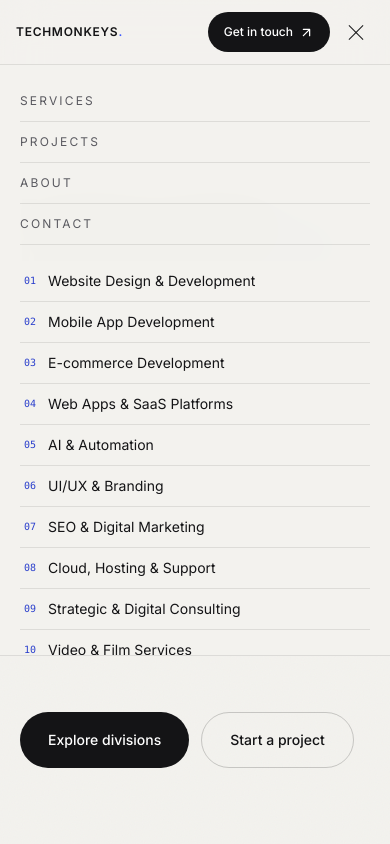
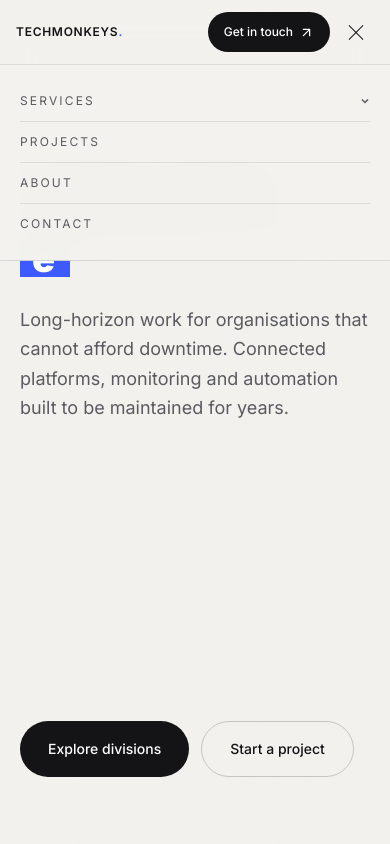
Before and after one commit to HarshalTarwale/Tech-Monkeys, a Next.js app: page / in a window 390 px wide. Both pictures are taken after a click on the button 356 px from the left and 32 px from the top of the page. Shown: the top 844 px of the page. Built offline with nearby package versions, Linux system fonts and the light colour scheme.

Commit message:
fix hero in phone view

```diff
--- a/components/sections/hero.tsx
+++ b/components/sections/hero.tsx
@@ -40,18 +40,25 @@
   return (
     <section
       id="top"
-      // h-screen (not min-h-screen) so max-h actually takes effect: with
-      // min-height, min always wins over a smaller max-height per the CSS
-      // spec, so min-h-screen + max-h silently ignored the cap on
+      // Height is handled differently per breakpoint, on purpose.
+      //
+      // Below `xl` the headline runs to three lines (the animated word
+      // sits on its own line there — see the note on it below), so the
+      // section uses `min-h-screen`: it fills the viewport when there is
+      // room and grows when there isn't, instead of a hard `h-screen`
+      // clipping the CTA row off the bottom on shorter devices.
+      //
+      // From `xl` up the headline is two lines again, so it is `h-screen`
+      // with a cap — plus `min-h-0` to clear the smaller-screen
+      // min-height, because min always beats a smaller max-height per the
+      // CSS spec and the cap would otherwise be silently ignored on
       // ultrawide/4K screens (measured: still rendered at a full 1440px).
-      // height + max-height caps it correctly there while still filling
-      // the viewport on any screen shorter than the cap.
       //
       // justify-center, not justify-between: the marquee that used to
       // anchor the bottom of this section is gone, and centring keeps the
       // content from sitting pinned to the top with a large dead gap
       // below it.
-      className="grain relative flex h-screen max-h-225 flex-col justify-center px-5 pb-10 pt-28 md:px-10"
+      className="grain relative flex min-h-screen flex-col justify-center px-5 pb-16 pt-28 md:px-10 xl:min-h-0 xl:h-screen xl:max-h-225 xl:pb-10"
     >
       <div className="relative z-10 mx-auto w-full max-w-shell">
         <div className="mb-8 font-mono text-xs uppercase tracking-[.22em] text-accent-deep">
@@ -87,7 +94,25 @@
               actually made earlier versions feel rough was uneven timing
               between them, and that is fixed in the hook — see the
               requestAnimationFrame note there. */}
-          <span className="-my-1 relative inline-flex h-[1em] items-center overflow-hidden bg-accent px-3 align-baseline">
+          {/* Below `xl` this is a block on its own line, not inline after
+              "for".
+
+              Inline, the box starts at whatever x the preceding text
+              happens to end at — and since the box is an unbreakable
+              inline unit that grows as it types, a longer word reflows
+              onto a new line mid-cycle. Measured across the real
+              animation: at 1024px "startups" and "corporates" sat at
+              x=574 while "enterprises" dropped to x=52, so the word
+              visibly jumped position and line partway through the loop.
+              At 768px it happened a word earlier.
+
+              The breakpoint is measured, not guessed: the longest word
+              only stops reflowing from ~1100px up, so `xl` (1280px) is
+              the first standard breakpoint with real margin. Below it,
+              all three words share one left edge on every phone and
+              tablet. `w-fit` keeps the accent block hugging the word
+              rather than stretching the whole row. */}
+          <span className="-my-1 relative mt-2 flex h-[1em] w-fit items-center overflow-hidden bg-accent px-3 align-baseline xl:mt-0 xl:inline-flex">
             <span
               aria-hidden="true"
               className="inline-flex items-center whitespace-nowrap text-white"
--- a/components/sections/site-header.tsx
+++ b/components/sections/site-header.tsx
@@ -5,7 +5,7 @@
 
 import { MagneticButton } from "@/components/ui/magnetic-button";
 import { SmartLink } from "@/components/ui/smart-link";
-import { footerNav, nav, site } from "@/lib/content";
+import { nav, site } from "@/lib/content";
 import type { Service, ServiceCategory } from "@/lib/content";
 
 /**
@@ -31,6 +31,8 @@
 }) {
   const [open, setOpen] = useState(false);
   const [mobileOpen, setMobileOpen] = useState(false);
+  /** Services disclosure inside the mobile panel — collapsed by default. */
+  const [mobileServices, setMobileServices] = useState(false);
   const wrapRef = useRef<HTMLDivElement>(null);
   const closeTimer = useRef<ReturnType<typeof setTimeout> | null>(null);
 
@@ -194,25 +196,59 @@
         </div>
       </div>
 
-      {/* Mobile panel. Animates on max-height so it never shifts the page. */}
+      {/* Mobile panel. Animates on max-height so it never shifts the page,
+          and scrolls internally once open rather than growing past the
+          viewport. */}
       <div
-        className={`overflow-hidden border-t border-line bg-bone/95 transition-[max-height,opacity] duration-300 ease-out md:hidden ${
-          mobileOpen ? "max-h-[70vh] opacity-100" : "max-h-0 opacity-0"
+        className={`border-t border-line bg-bone/95 transition-[max-height,opacity] duration-300 ease-out md:hidden ${
+          mobileOpen
+            ? "max-h-[80vh] overflow-y-auto opacity-100"
+            : "max-h-0 overflow-hidden opacity-0"
         }`}
       >
         <nav className="flex flex-col px-5 py-4">
-          {footerNav.map((item) => (
-            <SmartLink
-              key={item.href}
-              href={item.href}
-              onClick={() => setMobileOpen(false)}
-              className="border-b border-line py-3 text-xs uppercase tracking-[.18em] text-muted transition-colors last:border-0 hover:text-accent"
+          {nav.map((item) =>
+            "hasDropdown" in item && item.hasDropdown ? (
+              /* Services is a disclosure, not ten links dumped inline.
+                 Listing every service directly pushed the four actual
+                 nav destinations off the top of the panel and made the
+                 menu a wall of text — the whole point of a mobile menu
+                 is to fit on the screen. */
+              <div key={item.href}>
+                <button
+                  type="button"
+                  onClick={() => setMobileServices((v) => !v)}
+                  aria-expanded={mobileServices}
+                  className="flex w-full items-center justify-between border-b border-line py-3 text-xs uppercase tracking-[.18em] text-muted transition-colors hover:text-accent"
                 >
                   {item.label}
-            </SmartLink>
-          ))}
+                  <svg
+                    width="10"
+                    height="10"
+                    viewBox="0 0 10 10"
+                    fill="none"
+                    stroke="currentColor"
+                    strokeWidth="1.5"
+                    aria-hidden="true"
+                    className={`shrink-0 transition-transform duration-300 ${
+                      mobileServices ? "rotate-180" : ""
+                    }`}
+                  >
+                    <path d="M2 3.5 5 6.5 8 3.5" />
+                  </svg>
+                </button>
 
-          <div className="mt-4 grid grid-cols-1 gap-px bg-line">
+                {/* 0fr -> 1fr grid transition, the same disclosure
+                    mechanism as service-faq.tsx: it animates to the
+                    content's real height without measuring anything or
+                    hardcoding a max-height that would clip the list. */}
+                <div
+                  className={`grid transition-[grid-template-rows] duration-300 ease-out ${
+                    mobileServices ? "grid-rows-[1fr]" : "grid-rows-[0fr]"
+                  }`}
+                >
+                  <div className="overflow-hidden">
+                    <div className="flex flex-col border-b border-line py-1">
                       {services.map((service) => (
                         <SmartLink
                           key={service.slug}
@@ -222,7 +258,7 @@
                               : "/#capabilities"
                           }
                           onClick={() => setMobileOpen(false)}
-                className="flex items-center gap-3 bg-bone px-1 py-2.5 text-sm text-ink"
+                          className="flex items-center gap-3 py-2.5 text-sm text-ink transition-colors hover:text-accent"
                         >
                           <span className="font-mono text-[10px] text-accent-deep">
                             {service.index}
@@ -231,6 +267,20 @@
                         </SmartLink>
                       ))}
                     </div>
+                  </div>
+                </div>
+              </div>
+            ) : (
+              <SmartLink
+                key={item.href}
+                href={item.href}
+                onClick={() => setMobileOpen(false)}
+                className="border-b border-line py-3 text-xs uppercase tracking-[.18em] text-muted transition-colors last:border-0 hover:text-accent"
+              >
+                {item.label}
+              </SmartLink>
+            ),
+          )}
         </nav>
       </div>
     </header>
```
Also changed, not shown: 1 other file (tests, documents, lock files or other folders). Lines whose indentation alone changed are shown as unchanged.
